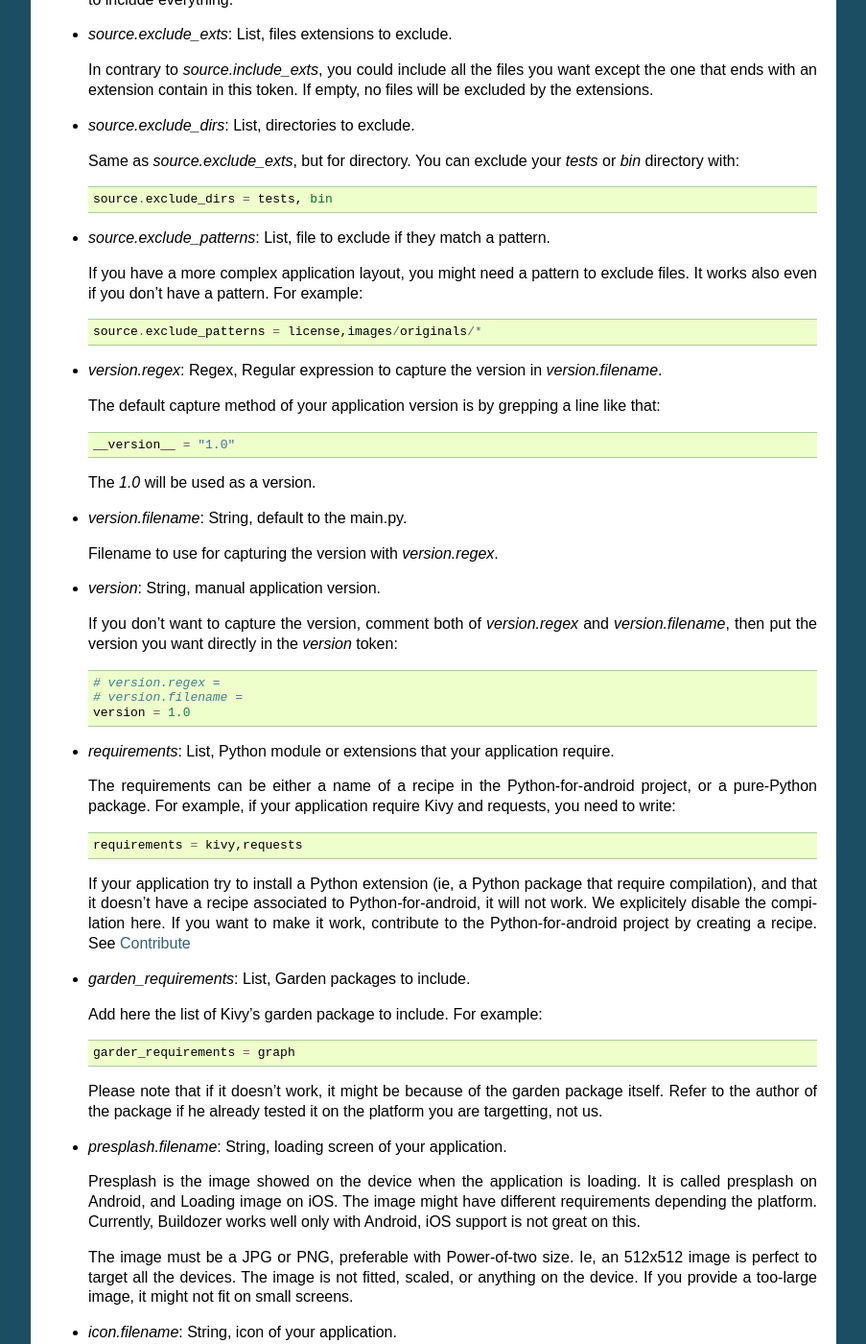
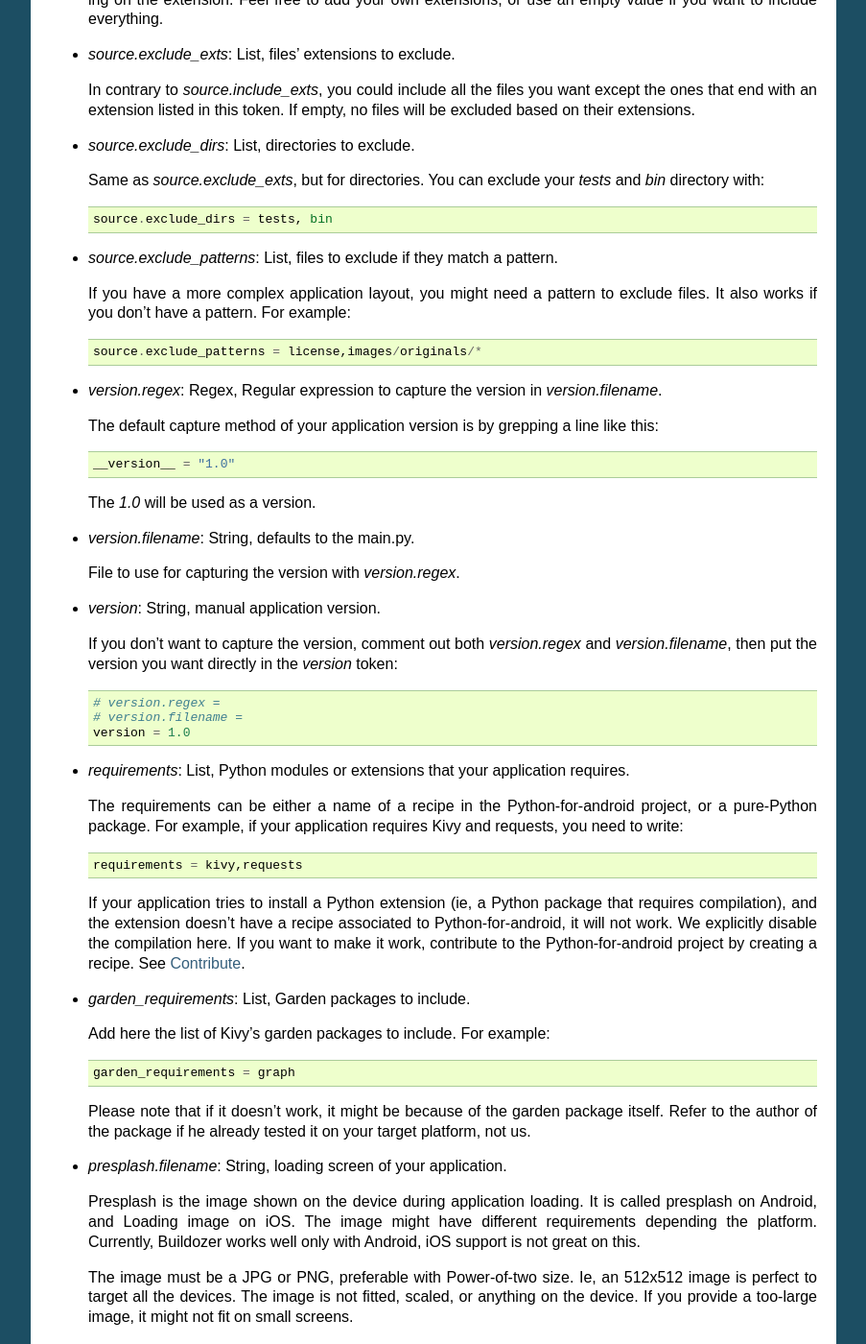
Before and after one commit to renabriseno68/flutter-doc-build-ozer-test, a Sphinx documentation site: the page built from docs/source/specifications.rst, in a window 1280 px wide and 1400 px high, scrolled down 673 px. Shown: the whole window at 96% size, without its empty margins (198-1101 px from the left). Built offline with Sphinx 7.4.7, drawn with Linux system fonts in a browser that asks for light colours; some of the changed text lies outside the part shown.

Commit message:
Specs doc revision

```diff
--- a/docs/source/specifications.rst
+++ b/docs/source/specifications.rst
@@ -9,9 +9,10 @@ Section [app]
 
 - `title`: String, title of your application.
 
-  It might possible that some characters are not working depending the paltform
-  targetted. Best for you is to try and see. Try to avoid too-long title, as
-  they will also not fit in the title displayed under the icon.
+  It might be possible that some characters are not working depending on the
+  targeted paltform. It's best to try and see if everything works as expected.
+  Try to avoid too long titles, as they will also not fit in the title
+  displayed under the icon.
 
 - `package.name`: String, package name.
 
@@ -21,40 +22,40 @@ Section [app]
 
 - `package.domain`: String, package domain.
 
-  Package domain is a string that reference the company or individual that did
-  it. Both domain+name will become your application identifier for Android and
-  iOS. Choose it carefully. As an example, when the Kivy`s team is publishing
-  an application, the domain starts with `org.kivy`.
+  Package domain is a string that references the company or individual that
+  did the app. Both domain+name will become your application identifier for
+  Android and iOS, choose it carefully. As an example, when the Kivy`s team
+  is publishing an application, the domain starts with `org.kivy`.
 
 - `source.dir`: String, location of your application sources.
 
-  The location must be a directory that contain a `main.py` file. It defaults
-  to the same directory as the one `buildozer.spec` is.
+  The location must be a directory that contains a `main.py` file. It defaults
+  to the directory where `buildozer.spec` is.
 
-- `source.include_exts`: List, files extensions to include.
+- `source.include_exts`: List, files' extensions to include.
 
-  By default, not all the file in your `source.dir` are included, but only some
-  of them, depending the extension. Ie, we includes `py,png,jpg,kv,atlas`. Feel
-  free to add your own extensions, or put an empty value if you want to include
+  By default, not all files in your `source.dir` are included, but only some
+  of them (`py,png,jpg,kv,atlas`), depending on the extension. Feel free to
+  add your own extensions, or use an empty value if you want to include
   everything.
 
-- `source.exclude_exts`: List, files extensions to exclude.
+- `source.exclude_exts`: List, files' extensions to exclude.
 
   In contrary to `source.include_exts`, you could include all the files you
-  want except the one that ends with an extension contain in this token. If
-  empty, no files will be excluded by the extensions.
+  want except the ones that end with an extension listed in this token. If
+  empty, no files will be excluded based on their extensions.
 
 - `source.exclude_dirs`: List, directories to exclude.
 
-  Same as `source.exclude_exts`, but for directory. You can exclude your
-  `tests` or `bin` directory with::
+  Same as `source.exclude_exts`, but for directories. You can exclude your
+  `tests` and `bin` directory with::
 
     source.exclude_dirs = tests, bin
 
-- `source.exclude_patterns`: List, file to exclude if they match a pattern.
+- `source.exclude_patterns`: List, files to exclude if they match a pattern.
 
   If you have a more complex application layout, you might need a pattern to
-  exclude files. It works also even if you don't have a pattern. For example::
+  exclude files. It also works if you don't have a pattern. For example::
 
     source.exclude_patterns = license,images/originals/*
 
@@ -62,54 +63,54 @@ Section [app]
   `version.filename`.
 
   The default capture method of your application version is by grepping a line
-  like that::
+  like this::
 
     __version__ = "1.0"
 
   The `1.0` will be used as a version.
 
-- `version.filename`: String, default to the main.py.
+- `version.filename`: String, defaults to the main.py.
 
-  Filename to use for capturing the version with `version.regex`.
+  File to use for capturing the version with `version.regex`.
 
 - `version`: String, manual application version.
 
-  If you don't want to capture the version, comment both of `version.regex` and
-  `version.filename`, then put the version you want directly in the `version`
-  token::
+  If you don't want to capture the version, comment out both `version.regex`
+  and `version.filename`, then put the version you want directly in the
+  `version` token::
 
     # version.regex =
     # version.filename =
     version = 1.0
 
-- `requirements`: List, Python module or extensions that your application
-  require.
+- `requirements`: List, Python modules or extensions that your application
+  requires.
 
   The requirements can be either a name of a recipe in the Python-for-android
-  project, or a pure-Python package. For example, if your application require
+  project, or a pure-Python package. For example, if your application requires
   Kivy and requests, you need to write::
 
     requirements = kivy,requests
 
-  If your application try to install a Python extension (ie, a Python package
-  that require compilation), and that it doesn't have a recipe associated to
-  Python-for-android, it will not work. We explicitely disable the compilation
-  here. If you want to make it work, contribute to the Python-for-android
-  project by creating a recipe. See :doc:`contribute`
+  If your application tries to install a Python extension (ie, a Python
+  package that requires compilation), and the extension doesn't have a recipe
+  associated to Python-for-android, it will not work. We explicitly disable
+  the compilation here. If you want to make it work, contribute to the
+  Python-for-android project by creating a recipe. See :doc:`contribute`.
 
 - `garden_requirements`: List, Garden packages to include.
 
-  Add here the list of Kivy's garden package to include. For example::
+  Add here the list of Kivy's garden packages to include. For example::
 
-    garder_requirements = graph
+    garden_requirements = graph
 
   Please note that if it doesn't work, it might be because of the garden
-  package itself. Refer to the author of the package if he already tested it on
-  the platform you are targetting, not us.
+  package itself. Refer to the author of the package if he already tested
+  it on your target platform, not us.
 
 - `presplash.filename`: String, loading screen of your application.
 
-  Presplash is the image showed on the device when the application is loading.
+  Presplash is the image shown on the device during application loading.
   It is called presplash on Android, and Loading image on iOS. The image might
   have different requirements depending the platform. Currently, Buildozer
   works well only with Android, iOS support is not great on this.
@@ -126,11 +127,11 @@ Section [app]
 
 - `orientation`: String, orientation of the application.
 
-  Indicate the orientation that your application support. Defaults to
+  Indicate the orientation that your application supports. Defaults to
   `landscape`, but can be changed to `portrait` or `all`.
 
 - `fullscreen`: Boolean, fullscreen mode.
 
   Defaults to true, your application will run in fullscreen. Means the status
-  bar will be hidden. If you want to let the user access to the status bar,
-  hour, notifications, put to 0.
+  bar will be hidden. If you want to let the user access the status bar,
+  hour, notifications, use 0 as a value.
```
Also changed, not shown: other parts of docs/source/specifications.rst (+1 -1 lines).
